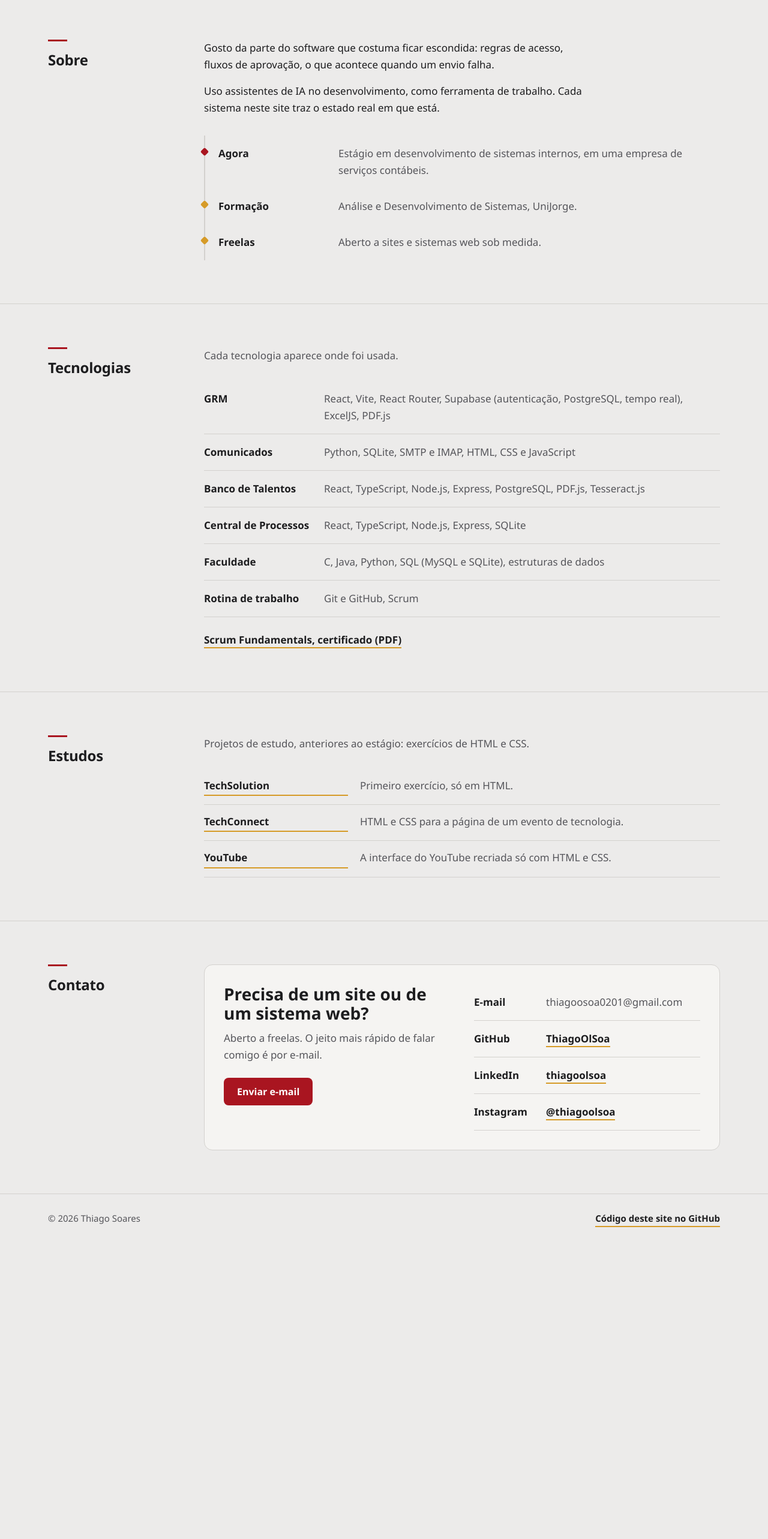
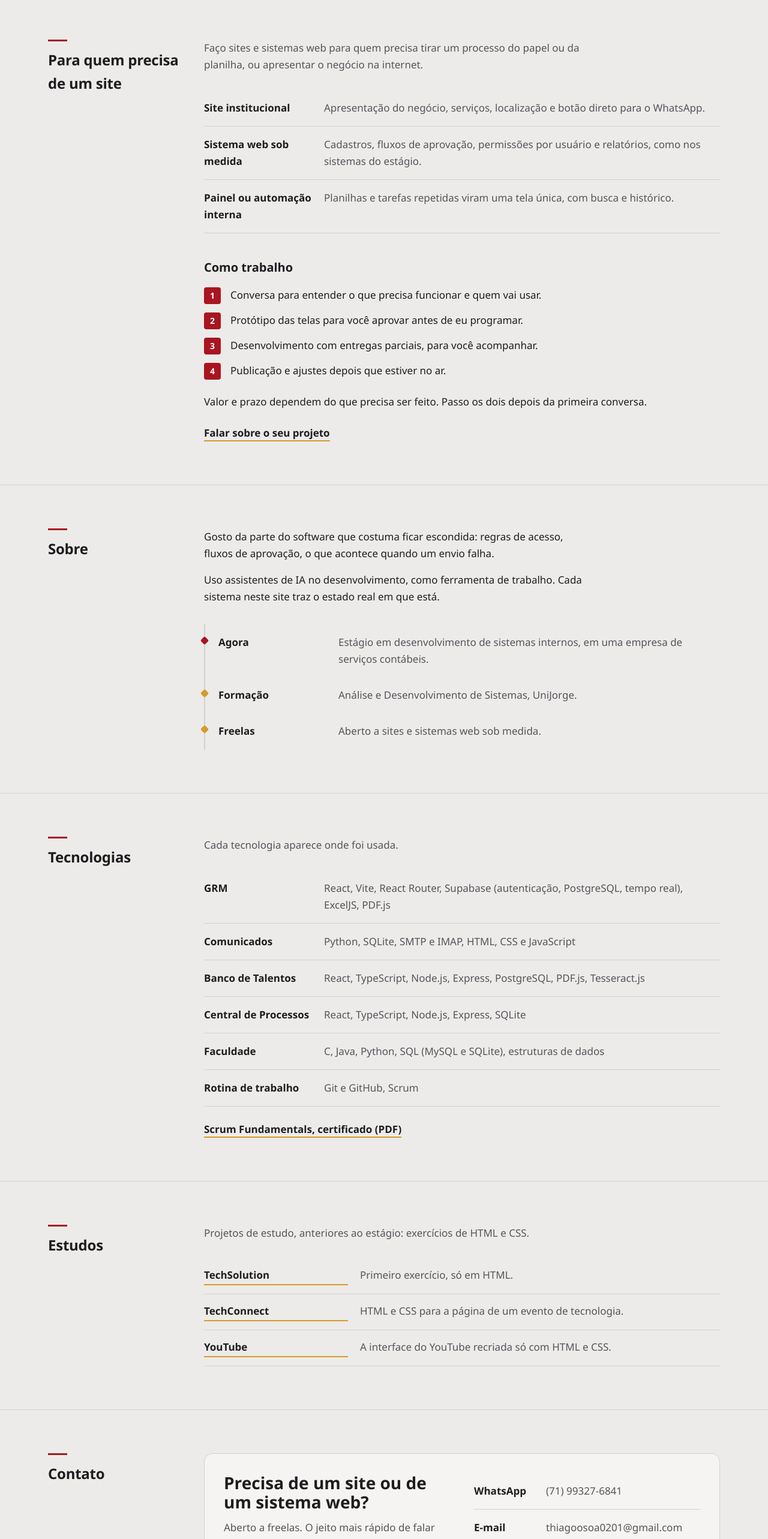
Before and after one commit to ThiagoOlSoa/Meu_Portfolio, a React (Vite) app: page / in a window 1280 px wide. Shown: the part 1609-4175 px from the top of the page at 60% size. Before the commit the page ends 3695 px from the top, so only its background shows below. Built offline with nearby package versions, Linux system fonts and the light colour scheme.

Commit message:
WhatsApp, seção de serviços, imagem de compartilhamento e SEO
Co-Authored-By: Claude Sonnet 5.5 <noreply@anthropic.com>
Claude-Session: https://claude.ai/code/session_01KrWCKpqAhfr5sy61W1HPj8

```diff
--- a/index.html
+++ b/index.html
@@ -3,19 +3,42 @@
   <head>
     <meta charset="UTF-8" />
     <meta name="viewport" content="width=device-width, initial-scale=1.0" />
-    <title>Thiago Soares | Desenvolvedor full stack</title>
+    <title>Thiago Soares | Desenvolvedor full stack em Salvador</title>
     <meta
       name="description"
-      content="Portfólio de Thiago Soares, desenvolvedor full stack em Salvador. Sistemas internos de gestão, recrutamento, comunicação por e-mail e base de conhecimento."
+      content="Thiago Soares, desenvolvedor full stack em Salvador. Sites para pequenas empresas e sistemas web sob medida: cadastros, aprovações, permissões e relatórios."
     />
-    <meta property="og:title" content="Thiago Soares | Desenvolvedor full stack" />
+    <meta property="og:title" content="Thiago Soares | Desenvolvedor full stack em Salvador" />
     <meta
       property="og:description"
-      content="Sistemas internos de gestão, recrutamento, comunicação por e-mail e base de conhecimento."
+      content="Sites e sistemas web sob medida. Quatro sistemas de gestão, recrutamento, comunicação e processos desenvolvidos no estágio."
     />
     <meta property="og:type" content="website" />
+    <meta property="og:locale" content="pt_BR" />
+    <meta property="og:url" content="https://thiagoolsoa.github.io/Meu_Portfolio/" />
+    <meta property="og:image" content="https://thiagoolsoa.github.io/Meu_Portfolio/og.png" />
+    <meta property="og:image:width" content="1200" />
+    <meta property="og:image:height" content="630" />
+    <meta property="og:image:alt" content="Thiago Soares, desenvolvedor full stack em Salvador" />
+    <meta name="twitter:card" content="summary_large_image" />
+    <link rel="canonical" href="https://thiagoolsoa.github.io/Meu_Portfolio/" />
     <meta name="theme-color" content="#ecebea" />
     <link rel="icon" type="image/svg+xml" href="/favicon.svg" />
+    <script type="application/ld+json">
+      {
+        "@context": "https://schema.org",
+        "@type": "Person",
+        "name": "Thiago Soares",
+        "jobTitle": "Desenvolvedor full stack",
+        "url": "https://thiagoolsoa.github.io/Meu_Portfolio/",
+        "address": { "@type": "PostalAddress", "addressLocality": "Salvador", "addressCountry": "BR" },
+        "sameAs": [
+          "https://github.com/ThiagoOlSoa",
+          "https://www.linkedin.com/in/thiagoolsoa/",
+          "https://instagram.com/thiagoolsoa"
+        ]
+      }
+    </script>
     <script>
       // Aplica a preferência salva antes da primeira pintura, para não piscar
       try {
--- a/src/App.jsx
+++ b/src/App.jsx
@@ -14,7 +14,7 @@ export default function App() {
   useEffect(() => {
     document.title = projeto
       ? `${projeto.nome} | Thiago Soares`
-      : 'Thiago Soares | Desenvolvedor full stack'
+      : 'Thiago Soares | Desenvolvedor full stack em Salvador'
     if (projeto) window.scrollTo(0, 0)
     else if (!consumirRolagem()) window.scrollTo(0, 0)
   }, [projeto])
--- a/src/components/Home.jsx
+++ b/src/components/Home.jsx
@@ -5,6 +5,7 @@ import {
   perfil,
   primeirosPassos,
   projetos,
+  servicos,
   sobre,
   tecnologias,
   trajetoria,
@@ -166,6 +167,41 @@ function Projetos() {
   )
 }
 
+function Servicos() {
+  return (
+    <Section id="servicos" titulo={servicos.titulo}>
+      <p className="section-intro">{servicos.intro}</p>
+      <dl className="defs">
+        {servicos.itens.map((i) => (
+          <div className="def" key={i.nome}>
+            <dt>{i.nome}</dt>
+            <dd>{i.texto}</dd>
+          </div>
+        ))}
+      </dl>
+      <h3 className="sub">{servicos.processoTitulo}</h3>
+      <ol className="steps">
+        {servicos.processo.map((p) => (
+          <li key={p}>{p}</li>
+        ))}
+      </ol>
+      <p className="section-note">{servicos.nota}</p>
+      <p className="section-note">
+        <a
+          className="link"
+          href="#/contato"
+          onClick={(e) => {
+            e.preventDefault()
+            irParaSecao('contato')
+          }}
+        >
+          Falar sobre o seu projeto
+        </a>
+      </p>
+    </Section>
+  )
+}
+
 function Sobre() {
   return (
     <Section id="sobre" titulo="Sobre">
@@ -232,13 +268,22 @@ function Contato() {
         <div>
           <p className="contact-title">Precisa de um site ou de um sistema web?</p>
           <p className="contact-lead">
-            Aberto a freelas. O jeito mais rápido de falar comigo é por e-mail.
+            Aberto a freelas. O jeito mais rápido de falar comigo é pelo WhatsApp.
           </p>
-          <a className="btn" href={`mailto:${perfil.email}`}>
-            Enviar e-mail
-          </a>
+          <div className="contact-actions">
+            <a className="btn" href={perfil.whatsapp} target="_blank" rel="noreferrer">
+              Chamar no WhatsApp
+            </a>
+            <a className="link" href={`mailto:${perfil.email}`}>
+              Enviar e-mail
+            </a>
+          </div>
         </div>
         <dl className="defs defs-contact">
+          <div className="def">
+            <dt>WhatsApp</dt>
+            <dd>{perfil.whatsappTexto}</dd>
+          </div>
           <div className="def">
             <dt>E-mail</dt>
             <dd>{perfil.email}</dd>
@@ -278,6 +323,7 @@ export default function Home() {
     <>
       <Hero />
       <Projetos />
+      <Servicos />
       <Sobre />
       <Tecnologias />
       <PrimeirosPassos />
--- a/src/content.js
+++ b/src/content.js
@@ -11,6 +11,11 @@ export const perfil = {
   email: 'thiagoosoa0201@gmail.com',
   github: 'https://github.com/ThiagoOlSoa',
   linkedin: 'https://www.linkedin.com/in/thiagoolsoa/',
+  whatsappNumero: '5571993276841',
+  whatsappTexto: '(71) 99327-6841',
+  whatsapp:
+    'https://wa.me/5571993276841?text=' +
+    encodeURIComponent('Oi, Thiago! Vi seu portfólio e queria conversar sobre um site ou sistema.'),
   instagram: 'https://instagram.com/thiagoolsoa',
   instagramUser: '@thiagoolsoa',
   repositorio: 'https://github.com/ThiagoOlSoa/Meu_Portfolio',
@@ -223,3 +228,31 @@ export const primeirosPassos = [
   { nome: 'TechConnect', texto: 'HTML e CSS para a página de um evento de tecnologia.', arquivo: 'Projeto2/TechConnect.html' },
   { nome: 'YouTube', texto: 'A interface do YouTube recriada só com HTML e CSS.', arquivo: 'Projeto3/Youtube.html' },
 ]
+
+export const servicos = {
+  titulo: 'Para quem precisa de um site',
+  intro:
+    'Faço sites e sistemas web para quem precisa tirar um processo do papel ou da planilha, ou apresentar o negócio na internet.',
+  itens: [
+    {
+      nome: 'Site institucional',
+      texto: 'Apresentação do negócio, serviços, localização e botão direto para o WhatsApp.',
+    },
+    {
+      nome: 'Sistema web sob medida',
+      texto: 'Cadastros, fluxos de aprovação, permissões por usuário e relatórios, como nos sistemas do estágio.',
+    },
+    {
+      nome: 'Painel ou automação interna',
+      texto: 'Planilhas e tarefas repetidas viram uma tela única, com busca e histórico.',
+    },
+  ],
+  processoTitulo: 'Como trabalho',
+  processo: [
+    'Conversa para entender o que precisa funcionar e quem vai usar.',
+    'Protótipo das telas para você aprovar antes de eu programar.',
+    'Desenvolvimento com entregas parciais, para você acompanhar.',
+    'Publicação e ajustes depois que estiver no ar.',
+  ],
+  nota: 'Valor e prazo dependem do que precisa ser feito. Passo os dois depois da primeira conversa.',
+}
--- a/src/index.css
+++ b/src/index.css
@@ -728,6 +728,19 @@ a {
   grid-template-columns: 100px 1fr;
 }
 
+.contact-actions {
+  display: flex;
+  align-items: center;
+  gap: 24px;
+  flex-wrap: wrap;
+}
+.sub {
+  margin: 40px 0 16px;
+  font-family: var(--font-display);
+  font-size: 1.25rem;
+  font-weight: 700;
+}
+
 /* Rodapé ---------------------------------------------------------------- */
 .footer {
   border-top: 1px solid var(--line);
```
Also changed, not shown: public/og.png (added).
